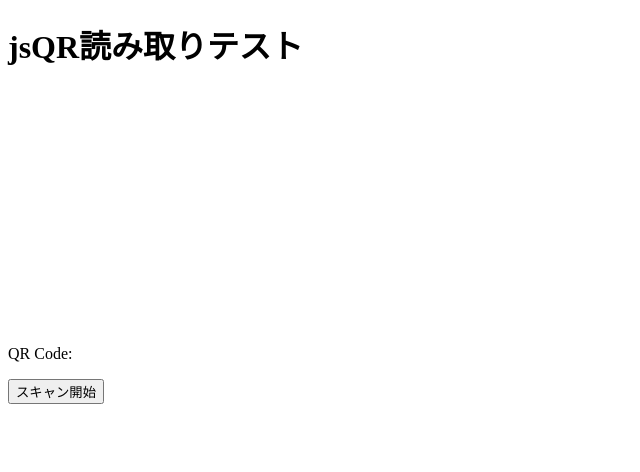
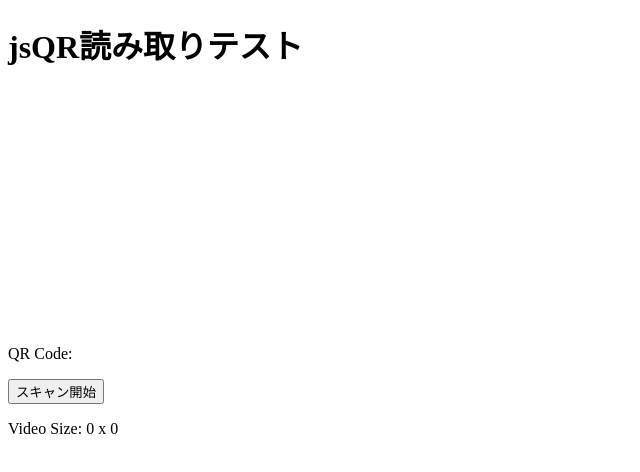
Before and after one commit to ooyagi/jsQrSample, a React (Vite) app: page / in a window 1280 px wide. Shown: the top 472 px of the page, without its empty margins (0-640 px from the left). Built offline with nearby package versions, Linux system fonts and the light colour scheme.

Commit message:
ビデオのアスペクト比を表示

```diff
--- a/src/QrReader.tsx
+++ b/src/QrReader.tsx
@@ -59,6 +59,8 @@ export const QrReader: React.FC = () => {
   const [scanning, setScanning] = useState<boolean>(false);
   const [errorMessages, setErrorMessages] = useState<string[]>([]);
   const scanningRef = useRef<boolean>(scanning);
+  const [videoWidth, setVideoWidth] = useState<number>(0);
+  const [videoHeight, setVideoHeight] = useState<number>(0);
 
   const restartScanning = useCallback(async () => {
     try {
@@ -114,6 +116,10 @@ export const QrReader: React.FC = () => {
   useEffect(() => {
     scanningRef.current = scanning;
     if (scanning) {
+      if (videoRef.current) {
+        setVideoWidth(videoRef.current.videoWidth);
+        setVideoHeight(videoRef.current.videoHeight);
+      }
       requestAnimationFrame(scanQRCode);
     }
   }, [scanning]);
@@ -131,6 +137,9 @@ export const QrReader: React.FC = () => {
         { scanning ? <button onClick={stopScanning}>スキャン停止</button> : <button onClick={restartScanning}>スキャン開始</button> }
       </div>
       <div>
+        <p>Video Size: {videoWidth} x {videoHeight}</p>
+      </div>
+      <div>
         <ul>
           {errorMessages.map((message, i) => <li key={i}>{message}</li>)}
         </ul>
```
